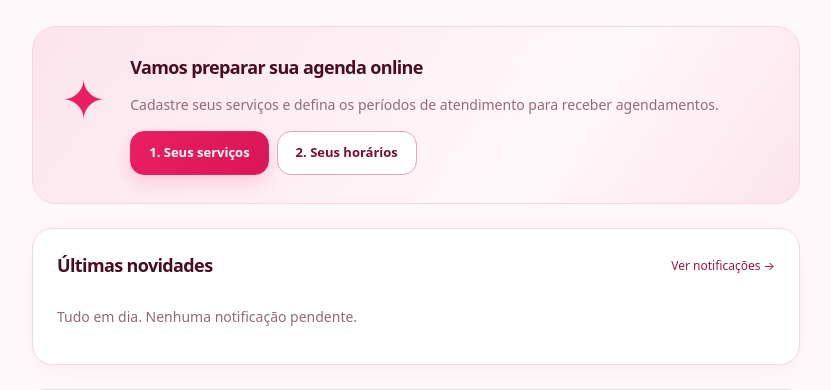
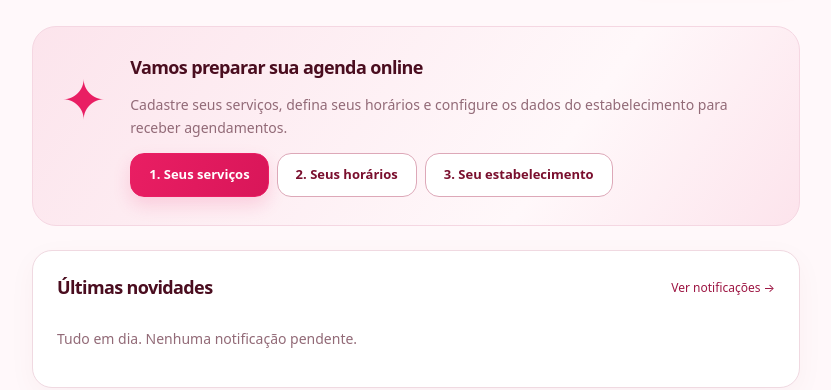
Before and after one commit to arthurhenridev99/Agenda-Simples, a Python web app: template templates/painel.html in a window 1280 px wide. Shown: the part 194-584 px from the top of the page, without its empty margins (224-1055 px from the left). Run offline with Jinja, Linux system fonts and the light colour scheme; the template is opened without the code that fills it, so the values that code supplies are empty.

Commit message:
Inclui terceiro passo de configuração no dashboard

```diff
--- a/templates/painel.html
+++ b/templates/painel.html
@@ -3,8 +3,8 @@
 {% block content %}
 <div class="page-heading"><div><p class="eyebrow">SEU DIA, ORGANIZADO</p><h1>Dashboard</h1><p class="text-muted">Bem-vinda, {{ nome }}. Vamos cuidar da sua agenda?</p></div><a class="btn btn-primary" href="{{ url_for('agenda_profissional', data=dia.isoformat()) }}">Ver agenda do dia ↗</a></div>
 {% if erro %}<div class="alert alert-danger" role="alert">{{ erro }}</div>{% endif %}
-{% if not servicos_ativos or not periodos %}
-<section class="welcome-card"><span class="welcome-spark" aria-hidden="true">✦</span><div><h2>Vamos preparar sua agenda online</h2><p>Cadastre seus serviços e defina os períodos de atendimento para receber agendamentos.</p><div class="d-flex gap-2 flex-wrap"><a class="btn btn-primary" href="{{ url_for('listar_servicos') }}">{{ '✓' if servicos_ativos else '1.' }} Seus serviços</a><a class="btn btn-outline-primary" href="{{ url_for('listar_horarios') }}">{{ '✓' if periodos else '2.' }} Seus horários</a></div></div></section>
+{% if not servicos_ativos or not periodos or not estabelecimento_configurado %}
+<section class="welcome-card"><span class="welcome-spark" aria-hidden="true">✦</span><div><h2>Vamos preparar sua agenda online</h2><p>Cadastre seus serviços, defina seus horários e configure os dados do estabelecimento para receber agendamentos.</p><div class="d-flex gap-2 flex-wrap"><a class="btn btn-primary" href="{{ url_for('listar_servicos') }}">{{ '✓' if servicos_ativos else '1.' }} Seus serviços</a><a class="btn btn-outline-primary" href="{{ url_for('listar_horarios') }}">{{ '✓' if periodos else '2.' }} Seus horários</a><a class="btn btn-outline-primary" href="{{ url_for('configurar_estabelecimento') }}">{{ '✓' if estabelecimento_configurado else '3.' }} Seu estabelecimento</a></div></div></section>
 {% endif %}
 <section class="card updates"><div class="section-heading"><h2>Últimas novidades</h2><a href="{{ url_for('listar_notificacoes') }}">Ver notificações →</a></div>
 {% set eventos = {'novo_agendamento':'Novo agendamento', 'cancelamento':'Cancelamento', 'reagendamento':'Reagendamento', 'conclusao':'Atendimento concluído', 'falta':'Falta registrada'} %}
```
